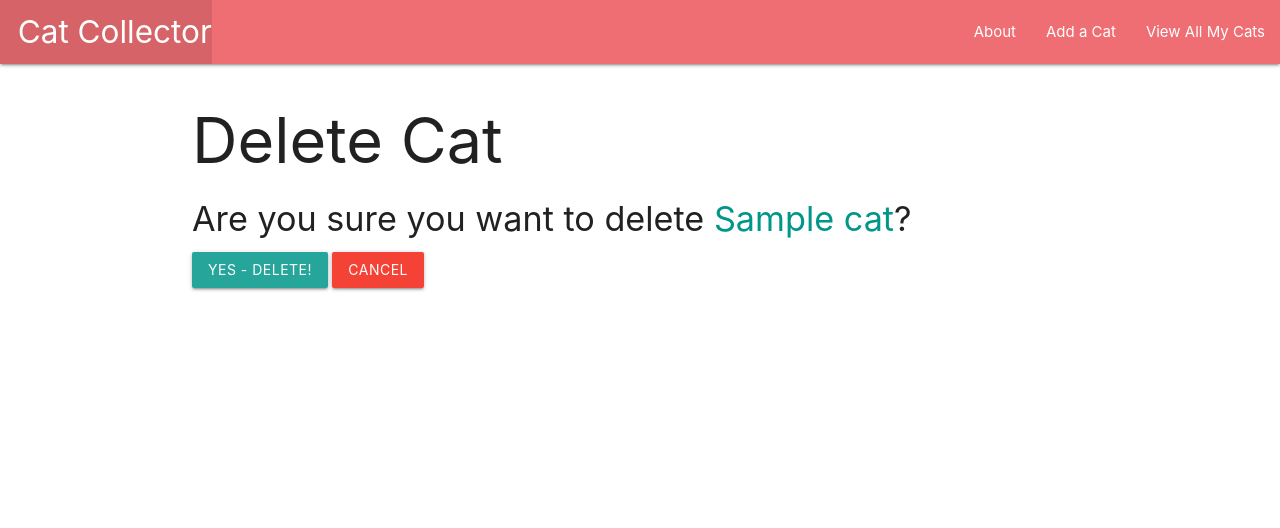
After one commit to timmshinbone/avocado_catcollector, a Django app: page /cats/1/delete/ in a window 1280 px wide. The commit adds this page. Shown: the top 528 px of the page. Run offline with Django 4.2, Linux system fonts and the light colour scheme; tables that the repository leaves empty hold one stand-in row (values such as "Sample post").

Commit message:
adds update and delete functionality for cats

```diff
--- a/main_app/templates/cats/detail.html
+++ b/main_app/templates/cats/detail.html
@@ -14,6 +14,10 @@
                 <p>Age: Kitten</p>
             {% endif %}
         </div>
+        <div class="card-action">
+            <a href="{% url 'cats_update' cat.id %}">Update</a>
+            <a href="{% url 'cats_delete' cat.id %}">Delete</a>
+        </div>
     </div>
 
 {% endblock %}
--- /dev/null
+++ b/main_app/templates/main_app/cat_confirm_delete.html
@@ -0,0 +1,15 @@
+{% extends 'base.html' %}
+
+{% block content %}
+
+    <h1>Delete Cat</h1>
+
+    <h4>Are you sure you want to delete <span class="teal-text">{{ object.name }}</span>?</h4>
+
+    <form action="" method="POST">
+        {% csrf_token %}
+        <input type="submit" value="Yes - Delete!" class="btn">
+        <a href="{% url 'detail' cat.id %}" class="btn red">Cancel</a>
+    </form>
+
+{% endblock %}
--- a/main_app/templates/main_app/cat_form.html
+++ b/main_app/templates/main_app/cat_form.html
@@ -1,7 +1,11 @@
 {% extends 'base.html' %}
 
 {% block content %}
-    <h1>Add Cat</h1>
+    {% if object %}
+        <h1>Edit <span class="teal-text">{{ object.name }}</span></h1>
+    {% else %}
+        <h1>Add Cat</h1>
+    {% endif %}
     <!-- Leaving the action blank in a form, causes the POST to hit the same route that it was rendered with -->
     <form action="" method="POST">
         <!-- Django requires this for security purposes -->
--- a/main_app/urls.py
+++ b/main_app/urls.py
@@ -12,4 +12,6 @@ urlpatterns = [
     # route for the cats detail
     path('cats/<int:cat_id>', views.cats_detail, name='detail'),
     path('cats/create/', views.CatCreate.as_view(), name='cats_create'),
+    path('cats/<int:pk>/update/', views.CatUpdate.as_view(), name='cats_update'),
+    path('cats/<int:pk>/delete/', views.CatDelete.as_view(), name='cats_delete'),
 ]
--- a/main_app/views.py
+++ b/main_app/views.py
@@ -1,6 +1,6 @@
 from django.shortcuts import render
 # we need to import our class based views
-from django.views.generic.edit import CreateView
+from django.views.generic.edit import CreateView, UpdateView, DeleteView
 # in order to use the model, we have to import
 from .models import Cat
 
@@ -45,3 +45,14 @@ class CatCreate(CreateView):
     # fields = ['name', 'breed', 'description', 'age']
     # special string pattern for a successful create
     # success_url = '/cats/{cat_id}'
+
+# UpdateView, very similar to CreateView, needs model and fields
+class CatUpdate(UpdateView):
+    model = Cat
+    # let's make it so you cant rename a cat
+    fields = ['breed', 'description', 'age']
+
+class CatDelete(DeleteView):
+    model = Cat
+    # instead of fields or using the absolure_url, we just use a success_url
+    success_url = '/cats'
```
